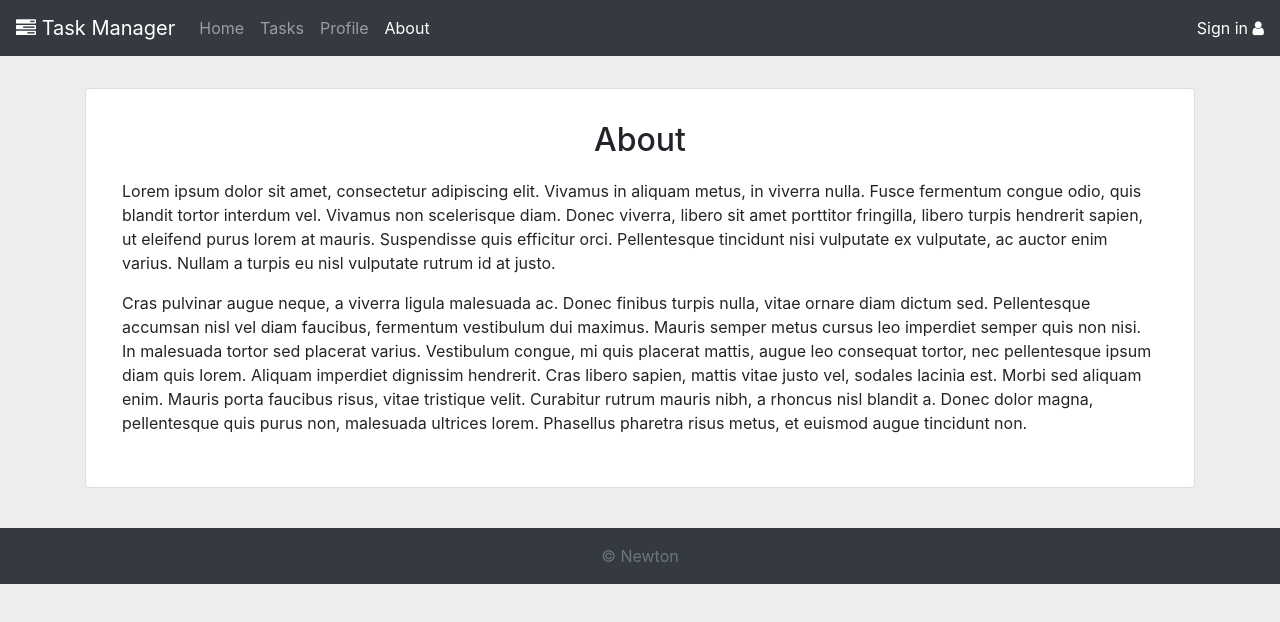
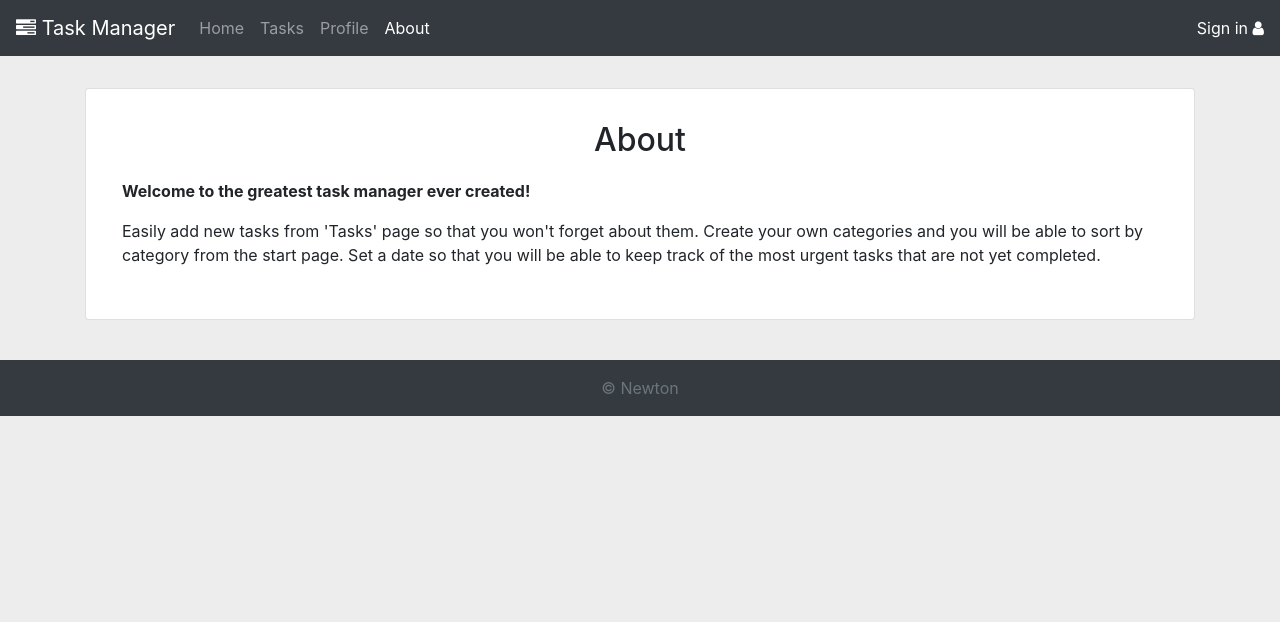
Before and after one commit to samuellundin/TaskManager, an Angular app in the folder client/: page /about in a window 1280 px wide. Shown: the top 622 px of the page. Built offline with nearby package versions, Linux system fonts and the light colour scheme.

Commit message:
Text in About added

```diff
--- a/client/src/app/about/about.component.html
+++ b/client/src/app/about/about.component.html
@@ -1,7 +1,8 @@
 <div class="card">
   <h2 class="card-title text-center">About</h2>
   <div class="card-body">
-    <p>Lorem ipsum dolor sit amet, consectetur adipiscing elit. Vivamus in aliquam metus, in viverra nulla. Fusce fermentum congue odio, quis blandit tortor interdum vel. Vivamus non scelerisque diam. Donec viverra, libero sit amet porttitor fringilla, libero turpis hendrerit sapien, ut eleifend purus lorem at mauris. Suspendisse quis efficitur orci. Pellentesque tincidunt nisi vulputate ex vulputate, ac auctor enim varius. Nullam a turpis eu nisl vulputate rutrum id at justo.</p>
-    <p>Cras pulvinar augue neque, a viverra ligula malesuada ac. Donec finibus turpis nulla, vitae ornare diam dictum sed. Pellentesque accumsan nisl vel diam faucibus, fermentum vestibulum dui maximus. Mauris semper metus cursus leo imperdiet semper quis non nisi. In malesuada tortor sed placerat varius. Vestibulum congue, mi quis placerat mattis, augue leo consequat tortor, nec pellentesque ipsum diam quis lorem. Aliquam imperdiet dignissim hendrerit. Cras libero sapien, mattis vitae justo vel, sodales lacinia est. Morbi sed aliquam enim. Mauris porta faucibus risus, vitae tristique velit. Curabitur rutrum mauris nibh, a rhoncus nisl blandit a. Donec dolor magna, pellentesque quis purus non, malesuada ultrices lorem. Phasellus pharetra risus metus, et euismod augue tincidunt non.</p>
+    <p><b>Welcome to the greatest task manager ever created!</b></p>
+    <p>Easily add new tasks from 'Tasks' page so that you won't forget about them. Create your own categories and you will be able to sort
+      by category from the start page. Set a date so that you will be able to keep track of the most urgent tasks that are not yet completed.</p>
   </div>
 </div>
--- a/client/src/app/service/category.service.ts
+++ b/client/src/app/service/category.service.ts
@@ -19,7 +19,7 @@ export class CategoryService {
 
   deleteCategory(categoryId: number) {
     console.log("delete catId " + categoryId + " in ts categoryservice");
-    return this.http.delete(CATEGORY.baseUrl + "delete/" + categoryId);
+    return this.http.delete(CATEGORY.baseUrl + "/delete/" + categoryId);
   }
 
 }
--- a/client/src/app/tasks/tasks.component.html
+++ b/client/src/app/tasks/tasks.component.html
@@ -17,7 +17,7 @@
         <input type="radio" name="options" id="option2" [(ngModel)]="options"> Start date
       </label>
       <label class="btn btn-sm btn-secondary" (click)="showTwoDatesOption()">
-        <input type="radio" name="options" id="option3" autocomplete="off" [(ngModel)]="options"> Start & end datee
+        <input type="radio" name="options" id="option3" autocomplete="off" [(ngModel)]="options"> Start & end date
       </label>
     </div>
 
--- a/client/src/app/tasks/tasks.component.ts
+++ b/client/src/app/tasks/tasks.component.ts
@@ -92,7 +92,9 @@ export class TasksComponent implements OnInit {
       for(let cat of categoryList) {
         if(cat.title == this.selectedCategory) {
           console.log("match, delete");
-          this.categoryService.deleteCategory(cat.categoryId);
+          this.categoryService.deleteCategory(cat.categoryId).subscribe(response => {
+            console.log(response);
+          });
         }
       }
     });
```
Also changed, not shown: 1 other file (tests, documents, lock files or other folders).
